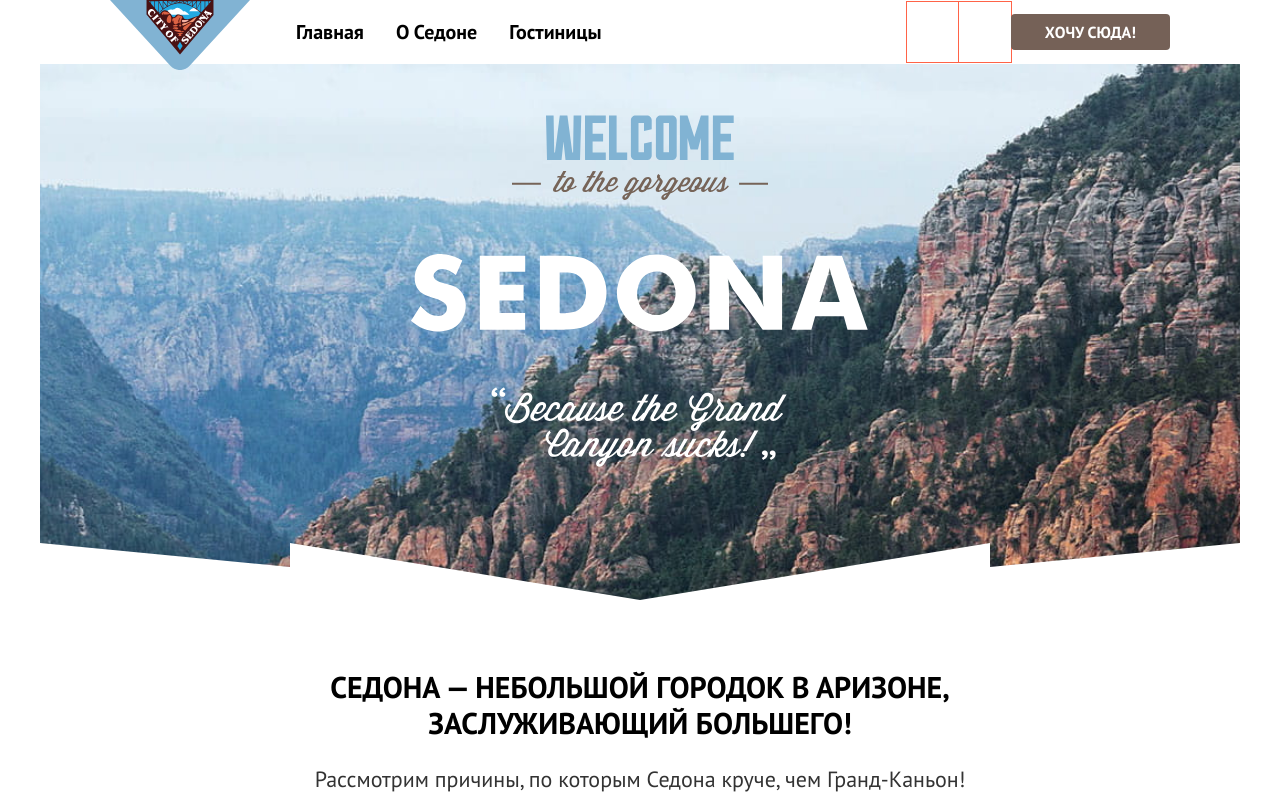
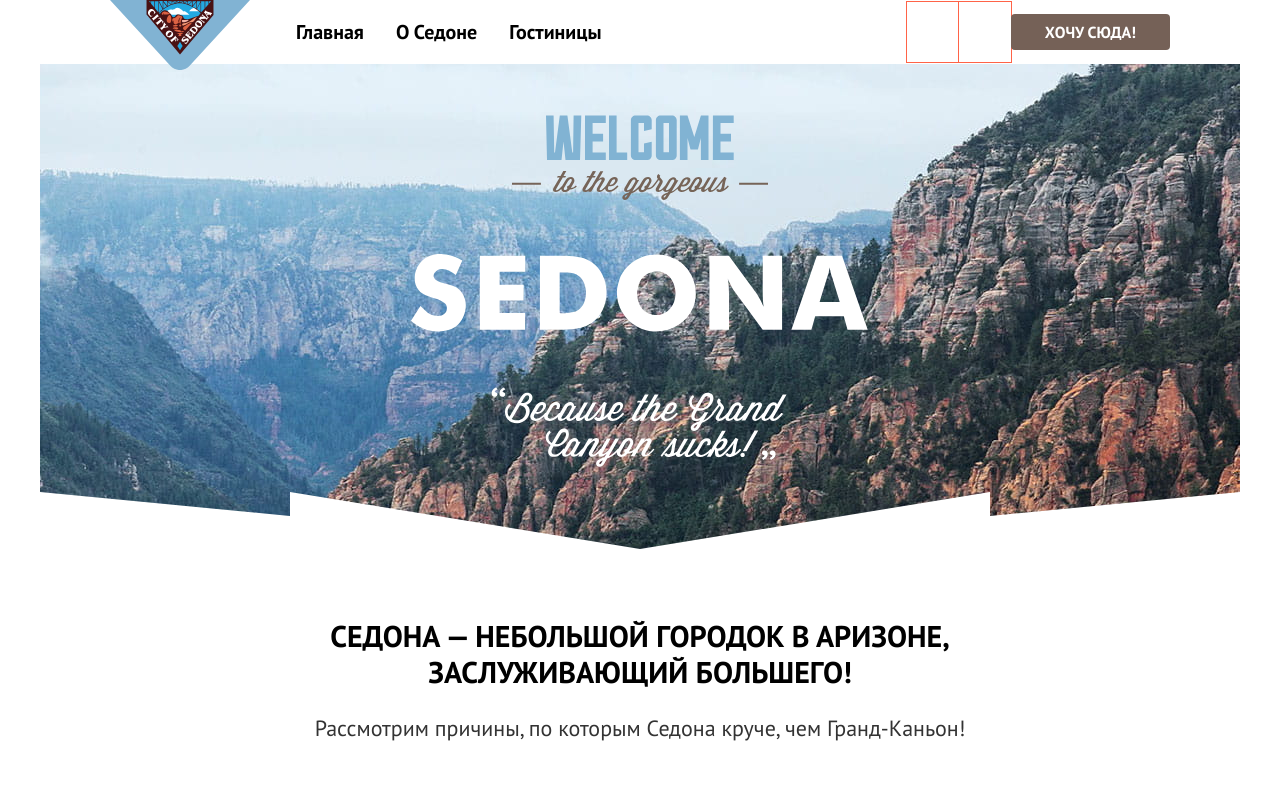
Before and after one commit to htmlacademy-htmlcss/775445-sedona-35, a plain HTML site: page index.html in a window 1280 px wide. Shown: the top 800 px of the page. Drawn offline with Linux system fonts and the light colour scheme.

Commit message:
Исправляет ошибки pixel perfect

```diff
--- a/styles/styles.css
+++ b/styles/styles.css
@@ -153,13 +153,11 @@ body {
 
 .welcome {
   background-image: url("../images/divider.svg"), url("../images/index-hero.jpg");
-  background-position: center bottom, center;
+  background-position: bottom, top;
   background-repeat: no-repeat, no-repeat;
-  background-size: auto, cover;
   color: #000000;
   background-color: #FFFFFF;
-  height: 485px;
-  padding-top: 51px;
+  padding: 51px 0 82px 0;
 }
 
 .welcome-logo {
```
